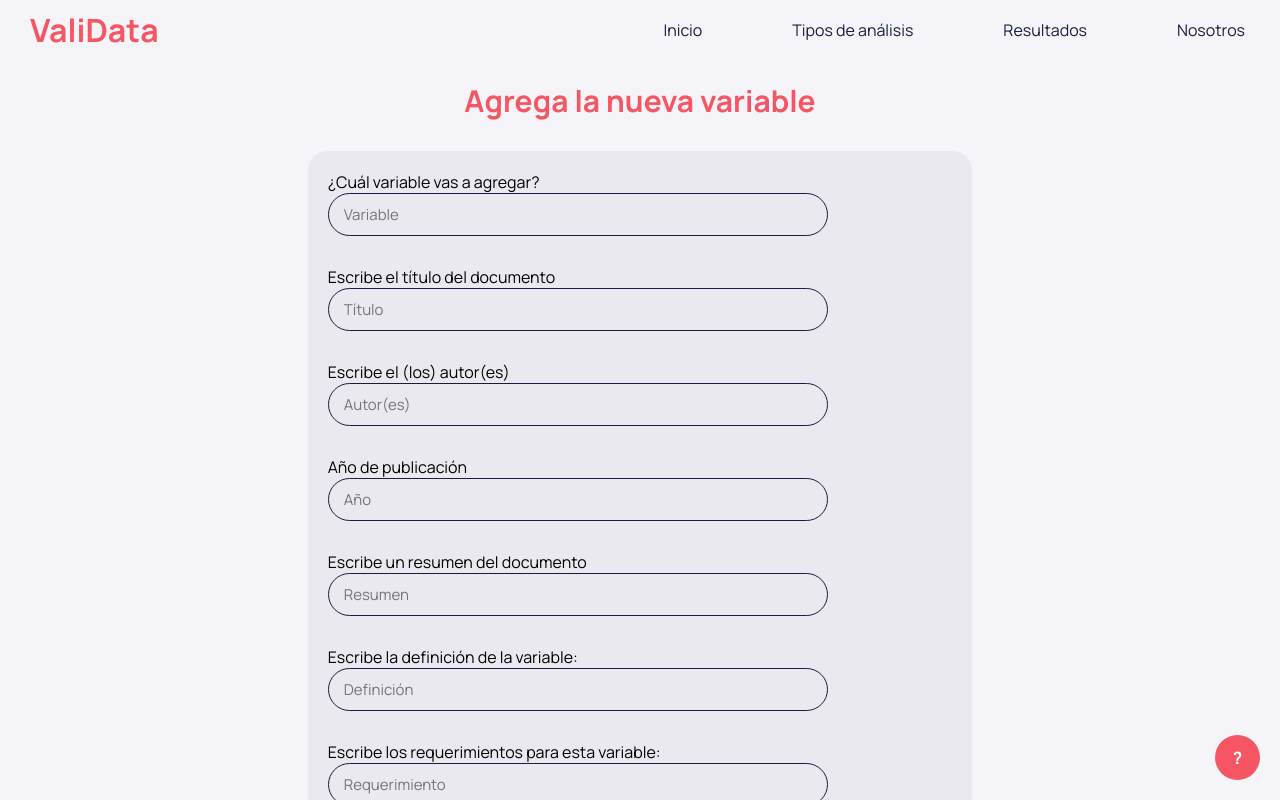
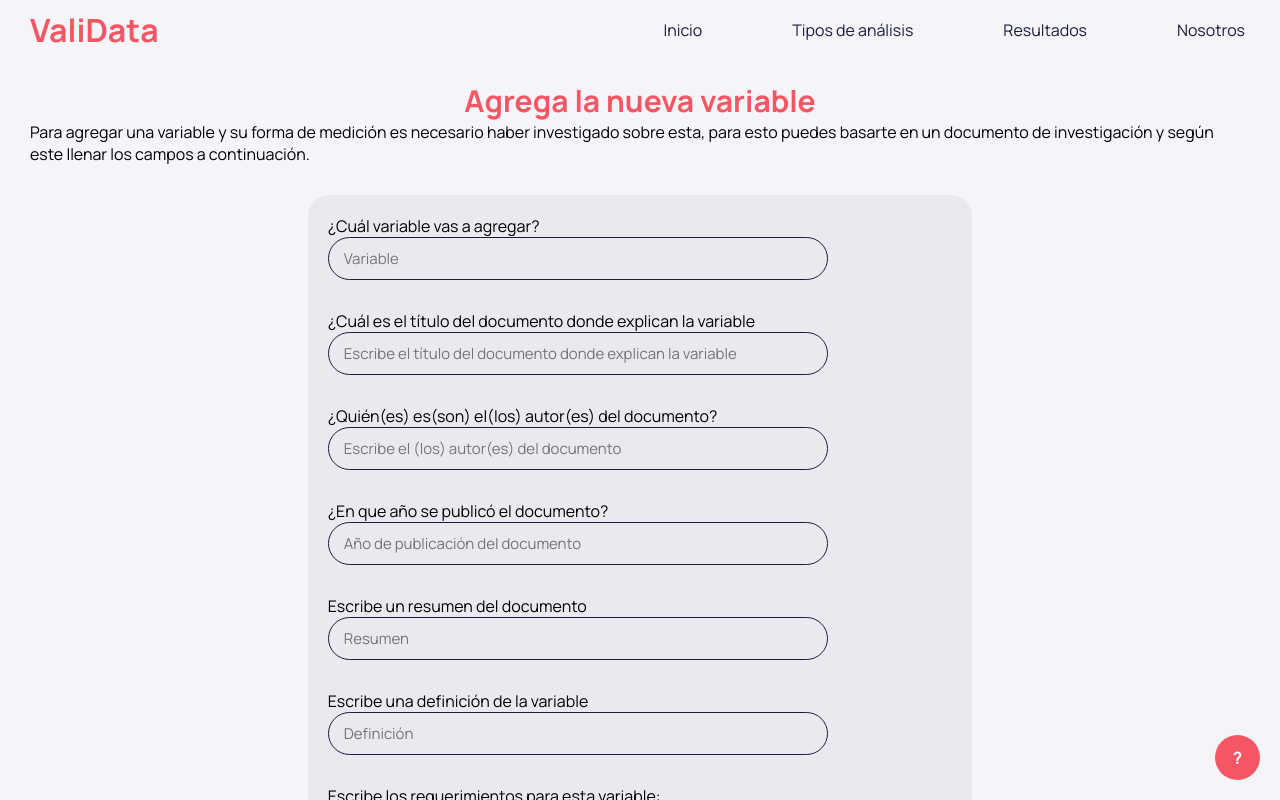
Before and after one commit to nataliaortizvi/pdg, a Vue app: page /form in a window 1280 px wide. Shown: the top 800 px of the page. Built offline with nearby package versions, Linux system fonts and the light colour scheme; no server answers; the database is empty; what vue3-clipboard would draw is missing.

Commit message:
editing form

```diff
--- a/src/views/FormView.vue
+++ b/src/views/FormView.vue
@@ -116,6 +116,9 @@ export default {
 
   <section class="containerForm">
     <h1 class="titlesStyle --pink">Agrega la nueva variable</h1>
+    <p>
+    Para agregar una variable y su forma de medición es necesario haber investigado sobre esta, para esto puedes basarte en un documento de investigación y según este llenar los campos a continuación.
+    </p>
     <div class="paperForm">
       <div class="itemForm">
         <label class="text"> ¿Cuál variable vas a agregar? </label>
@@ -128,10 +131,10 @@ export default {
         />
       </div>
       <div class="itemForm">
-        <label class="text"> Escribe el título del documento</label>
+        <label class="text"> ¿Cuál es el título del documento donde explican la variable</label>
         <input
           class="input"
-          placeholder="Título"
+          placeholder="Escribe el título del documento donde explican la variable"
           v-model="title"
           type="text"
           required
@@ -139,10 +142,10 @@ export default {
       </div>
 
       <div class="itemForm">
-        <label class="text"> Escribe el (los) autor(es)</label>
+        <label class="text"> ¿Quién(es) es(son) el(los) autor(es) del documento?</label>
         <input
           class="input"
-          placeholder="Autor(es)"
+          placeholder="Escribe el (los) autor(es) del documento"
           v-model="author"
           type="text"
           required
@@ -150,10 +153,10 @@ export default {
       </div>
 
       <div class="itemForm">
-        <label class="text"> Año de publicación</label>
+        <label class="text">¿En que año se publicó el documento?</label>
         <input
           class="input"
-          placeholder="Año"
+          placeholder="Año de publicación del documento"
           v-model="year"
           type="text"
           required
@@ -161,7 +164,7 @@ export default {
       </div>
 
       <div class="itemForm">
-        <label class="text"> Escribe un resumen del documento</label>
+        <label class="text">Escribe un resumen del documento</label>
         <input
           class="input"
           placeholder="Resumen"
@@ -172,7 +175,7 @@ export default {
       </div>
 
       <div class="itemForm">
-        <label class="text">Escribe la definición de la variable:</label>
+        <label class="text">Escribe una definición de la variable</label>
         <input
           class="input"
           placeholder="Definición"
```
